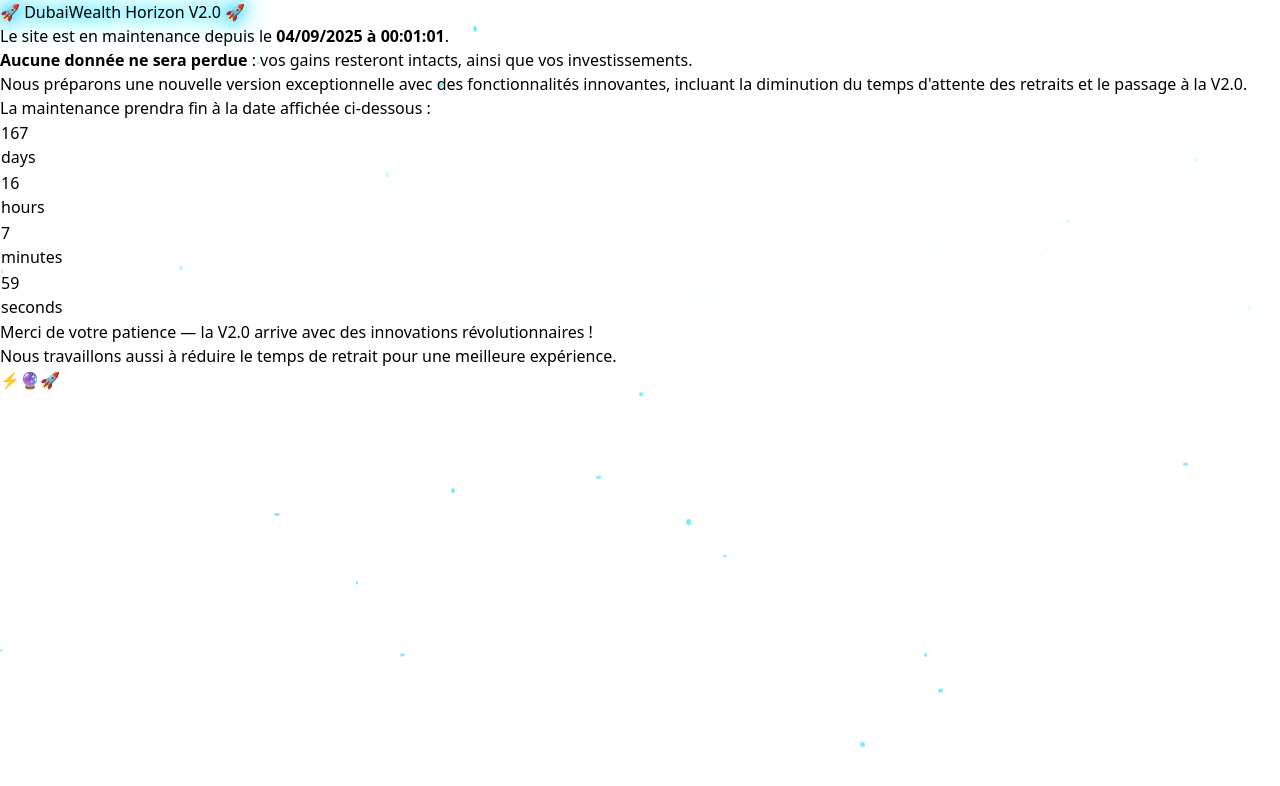
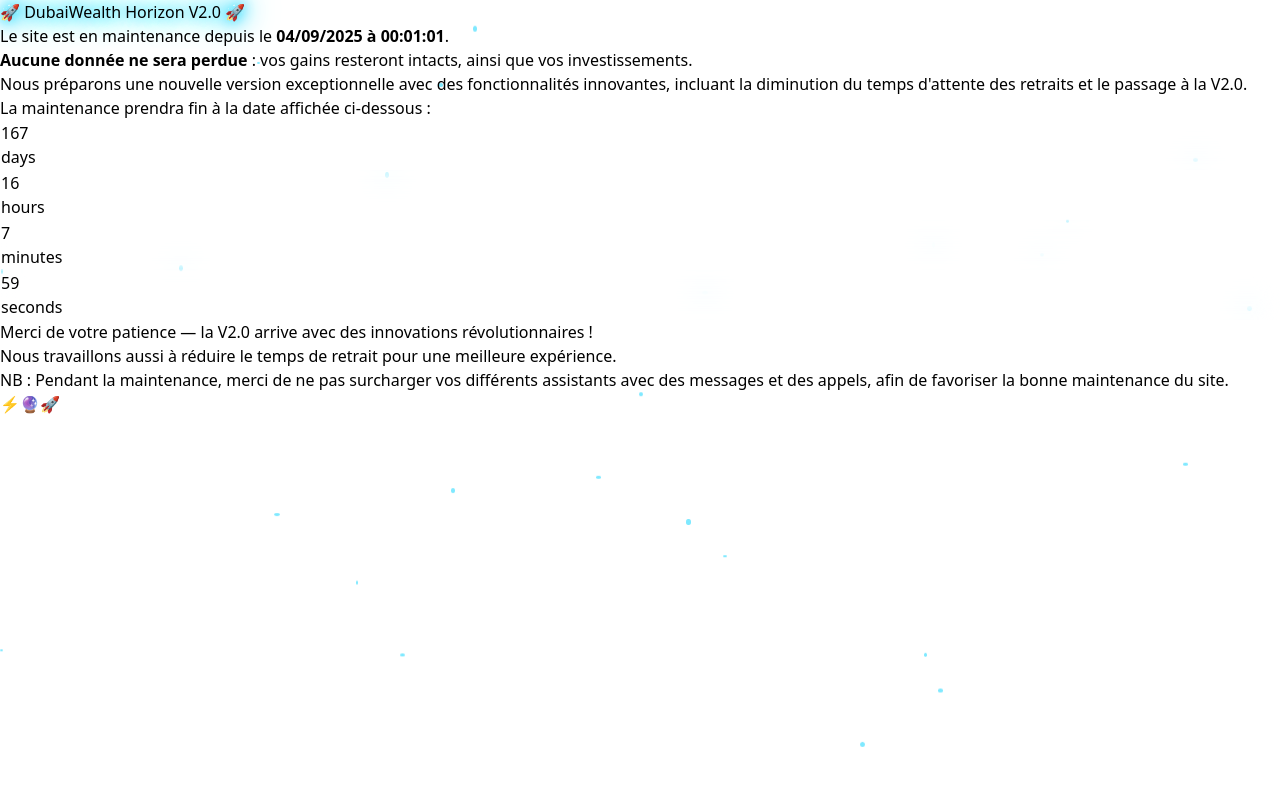
Before and after one commit to Digitalandaiacademy/DubaiWealthHorizon, a React (Vite) app: page / in a window 1280 px wide. Shown: the top 786 px of the page. Built offline with nearby package versions, Linux system fonts and the light colour scheme.

Commit message:
Add maintenance page to master branch2

```diff
--- a/src/pages/Maintenance.tsx
+++ b/src/pages/Maintenance.tsx
@@ -113,6 +113,9 @@ export default function Maintenance() {
               Nous travaillons aussi à réduire le temps de retrait pour une
               meilleure expérience.
             </p>
+            <p className="text-xs sm:text-sm text-red-400 italic mt-4">
+              NB : Pendant la maintenance, merci de ne pas surcharger vos différents assistants avec des messages et des appels, afin de favoriser la bonne maintenance du site.
+            </p>
             <div className="flex justify-center space-x-6 text-3xl">
               <span className="animate-bounce text-cyan-400">⚡</span>
               <span className="animate-pulse text-purple-400">🔮</span>
```
